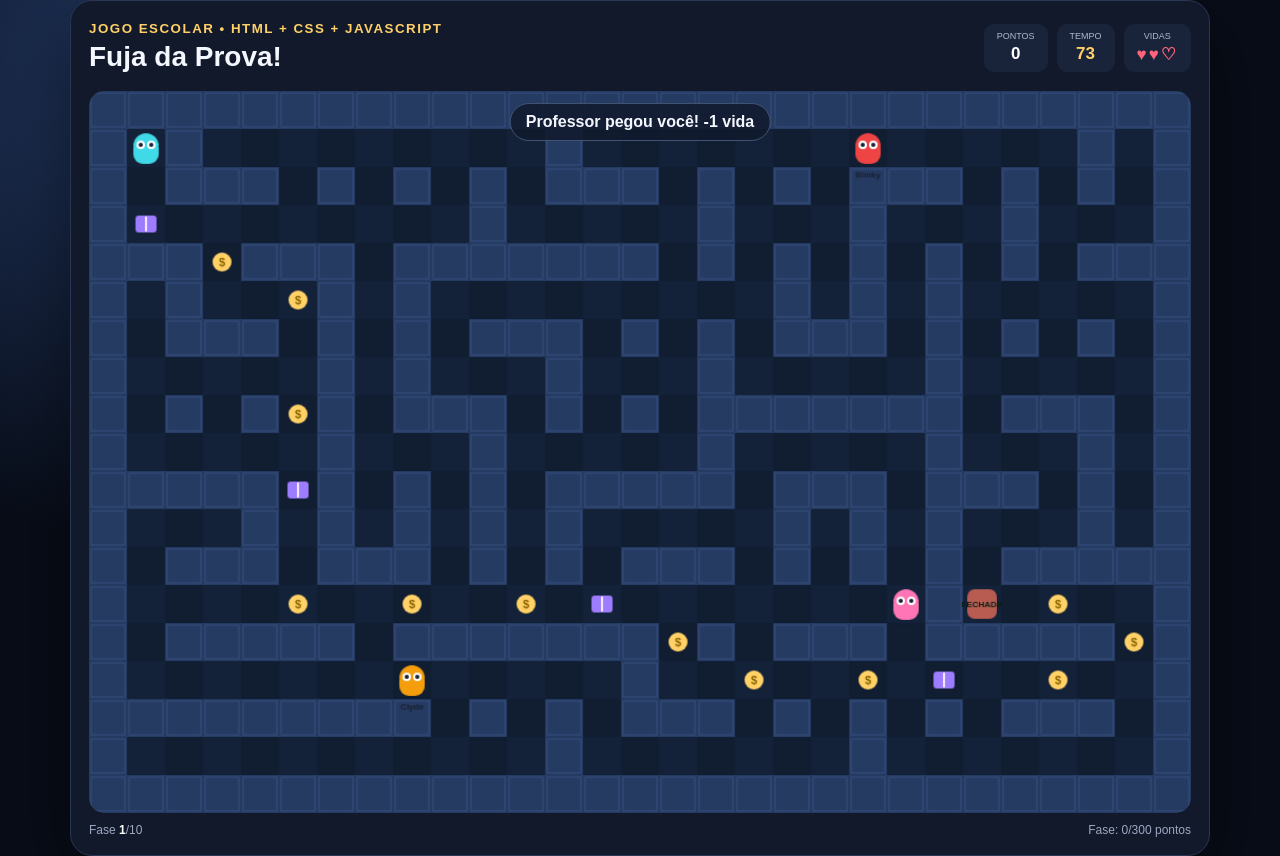
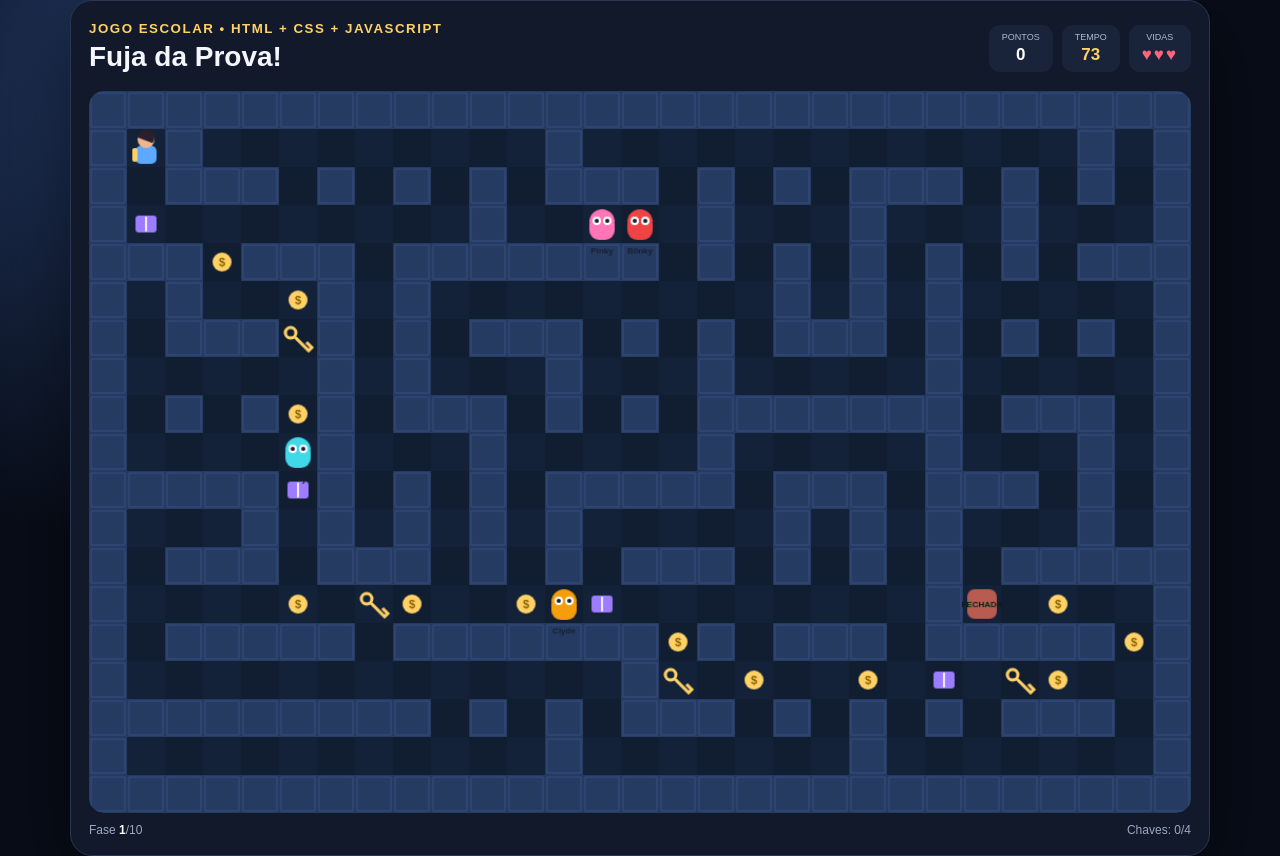
Before and after one commit to mcicatto/Fuja-da-setec, a plain HTML site: page index.html in a window 1280 px wide. Both pictures are taken after a click on the button "COMEÇAR JOGO". Drawn offline with Linux system fonts and the light colour scheme.

Commit message:
Troca meta de pontos por chaves

```diff
--- a/index.html
+++ b/index.html
@@ -10,10 +10,10 @@
 <div class="stats"><div>PONTOS<strong id="score">0</strong></div><div>TEMPO<strong id="time">75</strong></div><div>VIDAS<strong id="lives">♥♥♥</strong></div></div></header>
 <section class="area"><canvas id="game" width="1044" height="684"></canvas>
 <div id="screen" class="overlay"><div class="card"><div class="logo">📚</div><h2>Fuja da Prova!</h2>
-<p>Complete 10 fases, colete a meta de pontos de cada fase e chegue à saída sem ser pego pelos professores.</p>
+<p>Complete 10 fases, encontre as quatro chaves de cada fase e chegue à saída sem ser pego pelos professores.</p>
 <div class="keys">W A S D &nbsp; ou &nbsp; ↑ ↓ ← →</div><button id="start">COMEÇAR JOGO</button>
 <small>Quatro professores usam estratégias diferentes de perseguição.</small></div></div>
 <div id="msg" class="msg hidden"></div></section>
-<footer><span>Fase <b id="level">1</b>/10</span><span id="objective">Fase: 0/300 pontos</span></footer>
+<footer><span>Fase <b id="level">1</b>/10</span><span id="objective">Chaves: 0/4</span></footer>
 </main><script src="script.js"></script>
 </body></html>
--- a/script.js
+++ b/script.js
@@ -3,9 +3,9 @@
 const levelEl=document.getElementById("level"),objEl=document.getElementById("objective"),screen=document.getElementById("screen"),start=document.getElementById("start"),msg=document.getElementById("msg");
 const T=36,C=29,R=19,W=cv.width,H=cv.height;
 const D={up:{x:0,y:-1},down:{x:0,y:1},left:{x:-1,y:0},right:{x:1,y:0}},OP={up:"down",down:"up",left:"right",right:"left"},ORDER=["up","left","down","right"];
-const PHASE_META=[300,400,500,600,700,800,900,1000,1100,1200],ITEM_COUNT=16;
+const MAP_COUNT=10,ITEM_COUNT=16,KEY_COUNT=4;
 const info=[{name:"Blinky",color:"#ef4444",mode:"direct",corner:{r:1,c:C-2}},{name:"Pinky",color:"#ff75b5",mode:"ahead",corner:{r:1,c:1}},{name:"Inky",color:"#40d9e8",mode:"vector",corner:{r:R-2,c:C-2}},{name:"Clyde",color:"#f59e0b",mode:"shy",corner:{r:R-2,c:1}}];
-let map,player,ghosts,items,exit,level=0,score=0,phaseScore=0,lives=3,time=75,running=false,last=0,acc=0,requiredScore=PHASE_META[0],exitHint=0;
+let map,player,ghosts,items,keys,exit,level=0,score=0,keysFound=0,lives=3,time=75,running=false,last=0,acc=0,exitHint=0;
 
 function seeded(seed){return function(){seed|=0;seed=seed+0x6D2B79F5|0;let t=Math.imul(seed^seed>>>15,1|seed);t=t+Math.imul(t^t>>>7,61|t)^t;return((t^t>>>14)>>>0)/4294967296}}
 function shuffled(values,random){let result=values.slice();for(let i=result.length-1;i>0;i--){let j=Math.floor(random()*(i+1));[result[i],result[j]]=[result[j],result[i]]}return result}
@@ -20,7 +20,7 @@
  for(let r=1;r<R-1;r++)for(let c=1;c<C-1;c++)if(grid[r][c]=="1"&&((r%2==1&&c%2==0)||(r%2==0&&c%2==1))&&random()<.24)grid[r][c]="0";
  return grid.map(row=>row.join(""))
 }
-const maps=Array.from({length:PHASE_META.length},(_,i)=>createMap(104729+i*7919));
+const maps=Array.from({length:MAP_COUNT},(_,i)=>createMap(104729+i*7919));
 
 function openCells(){let result=[];for(let r=0;r<R;r++)for(let c=0;c<C;c++)if(map[r][c]=="0")result.push({r,c});return result}
 function can(r,c){return r>=0&&r<R&&c>=0&&c<C&&map[r][c]=="0"}
@@ -52,10 +52,17 @@
  for(let cell of shuffled(cells,random)){if(selected.length>=ITEM_COUNT)break;add(cell)}
  return selected.slice(0,ITEM_COUNT).map((cell,i)=>({...cell,type:i%4==0?"book":"coin",got:false}))
 }
+function makeKeys(path,cells,reserved,itemCells){
+ let selected=[],used=new Set(itemCells.map(cellKey)),random=seeded(9100+level*131);
+ function add(cell){if(!cell||reserved.has(cellKey(cell))||used.has(cellKey(cell)))return;used.add(cellKey(cell));selected.push(cell)}
+ for(let i=0;i<KEY_COUNT;i++){let index=path.length?Math.min(path.length-1,Math.floor((i+1)*path.length/(KEY_COUNT+1))):0;add(path[index])}
+ for(let cell of shuffled(cells,random)){if(selected.length>=KEY_COUNT)break;add(cell)}
+ return selected.slice(0,KEY_COUNT).map(cell=>({...cell,got:false}))
+}
 function setup(){
- map=maps[level];let cells=openCells(),startCell={r:1,c:1},starts=[{r:1,c:C-2},{r:R-2,c:C-2},{r:1,c:3},{r:R-2,c:3}];
- exit=findExit(startCell,starts);requiredScore=PHASE_META[level];phaseScore=0;exitHint=0;player={...startCell,dir:"right",next:"right",inv:1.8,speed:8,progress:0};
- let path=findPath(startCell,exit),reserved=new Set([startCell,exit,...starts].map(cellKey));items=makeItems(path,cells,reserved);
+ map=maps[level];let cells=openCells(),startCell={r:1,c:1},midRow=Math.floor((R-1)/2),midCol=Math.floor((C-1)/2),starts=[{r:midRow-2,c:midCol-5},{r:midRow-2,c:midCol+5},{r:midRow+2,c:midCol-5},{r:midRow+2,c:midCol+5}];
+ exit=findExit(startCell,starts);keysFound=0;exitHint=0;player={...startCell,dir:"right",next:"right",inv:2.2,speed:8,progress:0};
+ let path=findPath(startCell,exit),reserved=new Set([startCell,exit,...starts].map(cellKey));items=makeItems(path,cells,reserved);keys=makeKeys(path,cells,reserved,items);
  ghosts=info.map((g,i)=>({...g,r:starts[i].r,c:starts[i].c,dir:ORDER[(i+level)%4],cool:.2+i*.12}));
  time=75-level*3;levelEl.textContent=level+1;updateHUD()
 }
@@ -84,24 +91,26 @@
  if(player.inv<=0&&g.r==player.r&&g.c==player.c)hit()
 }
 function hit(){
- lives--;score=Math.max(0,score-150);phaseScore=Math.max(0,phaseScore-150);player.inv=1.8;player.progress=0;show("Professor pegou você! -1 vida");
+ lives--;score=Math.max(0,score-150);player.inv=1.8;player.progress=0;show("Professor pegou você! -1 vida");
  if(lives<=0){end(false,"Você ficou sem vidas!");return}
  player.r=1;player.c=1;player.dir="right";player.next="right"
 }
-function collect(){items.forEach(item=>{if(!item.got&&item.r==player.r&&item.c==player.c){item.got=true;let value=item.type=="coin"?100:150;score+=value;phaseScore+=value;show(item.type=="coin"?"+100 pontos!":"+150 pontos!")}})
+function collect(){
+ items.forEach(item=>{if(!item.got&&item.r==player.r&&item.c==player.c){item.got=true;let value=item.type=="coin"?100:150;score+=value;show(item.type=="coin"?"+100 pontos!":"+150 pontos!")}});
+ keys.forEach(key=>{if(!key.got&&key.r==player.r&&key.c==player.c){key.got=true;keysFound++;score+=200;show("Chave encontrada! "+keysFound+"/"+KEY_COUNT)}})
 }
 function next(){
- if(phaseScore<requiredScore){if(exitHint<=0){show("Faltam "+(requiredScore-phaseScore)+" pontos para a saída!");exitHint=1.5}return}
+ if(keysFound<KEY_COUNT){if(exitHint<=0){show("Faltam "+(KEY_COUNT-keysFound)+" chaves para a saída!");exitHint=1.5}return}
  if(level==maps.length-1){end(true,"Você escapou da prova!");return}
  score+=300;level++;setup();show("Fase "+(level+1)+"!")
 }
 function update(dt){
  if(exitHint>0)exitHint-=dt;acc+=dt;if(acc>=1){let seconds=Math.floor(acc);time-=seconds;acc-=seconds;if(time<=0){time=0;end(false,"O tempo acabou!");return}}
  if(player.inv>0)player.inv-=dt;movePlayer(dt);ghosts.forEach(g=>updateGhost(g,dt));collect();
- if(player.r==exit.r&&player.c==exit.c&&phaseScore>=requiredScore)next();updateHUD()
+ if(player.r==exit.r&&player.c==exit.c&&keysFound==KEY_COUNT)next();updateHUD()
 }
 function end(win,title){running=false;setTimeout(()=>{screen.classList.remove("hidden");screen.querySelector("h2").textContent=win?"Você conseguiu!":title;screen.querySelector("p").innerHTML=(win?"Você completou as 10 fases!":"Tente novamente e melhore sua pontuação.")+"<br><br><b>Pontuação: "+score+"</b>";start.textContent="JOGAR NOVAMENTE"},180)}
-function updateHUD(){scoreEl.textContent=score;timeEl.textContent=time;livesEl.textContent="♥".repeat(lives)+"♡".repeat(3-lives);objEl.textContent=phaseScore>=requiredScore?"Saída liberada!":"Fase: "+phaseScore+"/"+requiredScore+" pontos"}
+function updateHUD(){scoreEl.textContent=score;timeEl.textContent=time;livesEl.textContent="♥".repeat(lives)+"♡".repeat(3-lives);objEl.textContent=keysFound==KEY_COUNT?"Saída liberada!":"Chaves: "+keysFound+"/"+KEY_COUNT}
 function show(text){msg.textContent=text;msg.classList.remove("hidden");clearTimeout(show.timer);show.timer=setTimeout(()=>msg.classList.add("hidden"),1200)}
 function movePlayer(dt){
  player.progress+=dt*player.speed;let steps=Math.floor(player.progress);if(steps<=0)return;player.progress-=steps;
@@ -109,7 +118,7 @@
   if(can(player.r+D[player.next].y,player.c+D[player.next].x))player.dir=player.next;
   let step=D[player.dir],r=player.r+step.y,c=player.c+step.x;
   if(!can(r,c))break;
-  if(r==exit.r&&c==exit.c&&phaseScore<requiredScore){if(exitHint<=0){show("A saída está trancada! Colete "+requiredScore+" pontos.");exitHint=1.5}break}
+   if(r==exit.r&&c==exit.c&&keysFound<KEY_COUNT){if(exitHint<=0){show("A saída está trancada! Colete as quatro chaves.");exitHint=1.5}break}
   player.r=r;player.c=c
  }
 }
@@ -121,9 +130,10 @@
 function draw(){
  ctx.fillStyle="#0e182a";ctx.fillRect(0,0,W,H);
  for(let r=0;r<R;r++)for(let c=0;c<C;c++){let x=c*T,y=r*T;if(map[r][c]=="1"){ctx.fillStyle="#263b62";ctx.fillRect(x,y,T,T);ctx.strokeStyle="#34517f";ctx.strokeRect(x+2,y+2,T-4,T-4)}else{ctx.fillStyle=(r+c)%2?"#111e32":"#132238";ctx.fillRect(x,y,T,T)}}
- let unlocked=phaseScore>=requiredScore,exitX=exit.c*T+4,exitY=exit.r*T+4;ctx.fillStyle=unlocked?"#56d68b":"#b85c52";round(exitX,exitY,T-8,T-8,7);ctx.fillStyle="#082016";ctx.font="bold 8px Arial";ctx.textAlign="center";ctx.fillText(unlocked?"SAÍDA":"FECHADA",exit.c*T+T/2,exit.r*T+T/2+3);ctx.textAlign="left";
- items.forEach(item=>{if(!item.got)item.type=="coin"?coin(item.c*T+T/2,item.r*T+T/2):book(item.c*T+T/2,item.r*T+T/2)});ghosts.forEach(ghost);hero()
+  let unlocked=keysFound==KEY_COUNT,exitX=exit.c*T+4,exitY=exit.r*T+4;ctx.fillStyle=unlocked?"#56d68b":"#b85c52";round(exitX,exitY,T-8,T-8,7);ctx.fillStyle="#082016";ctx.font="bold 8px Arial";ctx.textAlign="center";ctx.fillText(unlocked?"SAÍDA":"FECHADA",exit.c*T+T/2,exit.r*T+T/2+3);ctx.textAlign="left";
+  items.forEach(item=>{if(!item.got)item.type=="coin"?coin(item.c*T+T/2,item.r*T+T/2):book(item.c*T+T/2,item.r*T+T/2)});keys.forEach(key=>{if(!key.got)drawKey(key.c*T+T/2,key.r*T+T/2)});ghosts.forEach(ghost);hero()
 }
+function drawKey(x,y){ctx.save();ctx.strokeStyle="#ffd166";ctx.lineWidth=3;ctx.beginPath();ctx.arc(x-7,y-5,5,0,Math.PI*2);ctx.moveTo(x-3,y-1);ctx.lineTo(x+10,y+12);ctx.lineTo(x+13,y+9);ctx.lineTo(x+8,y+4);ctx.stroke();ctx.lineWidth=1;ctx.restore()}
 function hero(){let x=player.c*T+T/2,y=player.r*T+T/2;if(player.inv>0&&Math.floor(player.inv*10)%2)return;ctx.fillStyle="#5da9ff";round(x-10,y-2,20,17,5);ctx.fillStyle="#efb58d";ctx.beginPath();ctx.arc(x,y-8,8,0,7);ctx.fill();ctx.fillStyle="#28202c";ctx.beginPath();ctx.arc(x,y-10,8,Math.PI,7);ctx.fill();ctx.fillStyle="#ffd166";round(x-13,y,5,13,2)}
 function ghost(g){let x=g.c*T+T/2,y=g.r*T+T/2;ctx.fillStyle=g.color;round(x-12,y-9,24,24,9);ctx.beginPath();ctx.arc(x,y-2,12,Math.PI,0);ctx.fill();ctx.fillStyle="#fff";ctx.beginPath();ctx.arc(x-5,y-3,4,0,7);ctx.arc(x+5,y-3,4,0,7);ctx.fill();ctx.fillStyle="#182033";ctx.beginPath();ctx.arc(x-5,y-3,2,0,7);ctx.arc(x+5,y-3,2,0,7);ctx.fill();ctx.font="bold 8px Arial";ctx.textAlign="center";ctx.fillText(g.name,x,y+28);ctx.textAlign="left"}
 function coin(x,y){ctx.fillStyle="#ffd166";ctx.beginPath();ctx.arc(x,y,9,0,7);ctx.fill();ctx.fillStyle="#8d6500";ctx.font="bold 11px Arial";ctx.textAlign="center";ctx.fillText("$",x,y+4);ctx.textAlign="left"}
```
Also changed, not shown: 1 other file.
